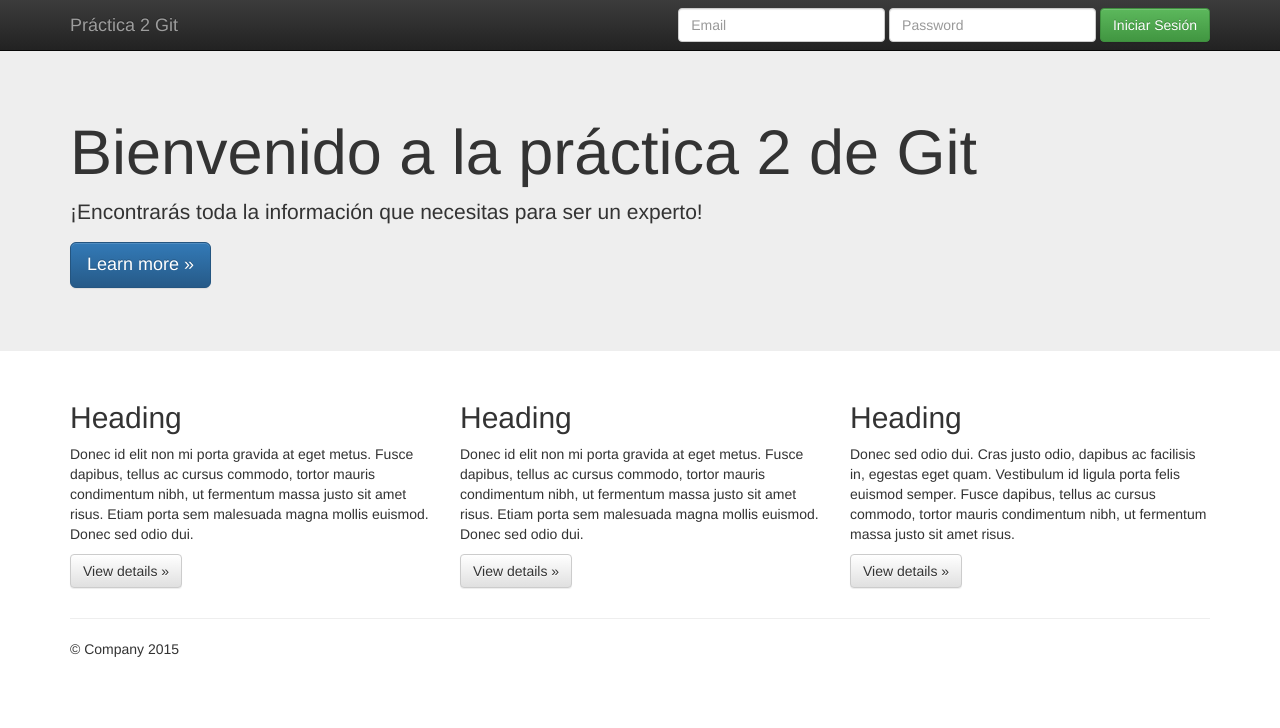
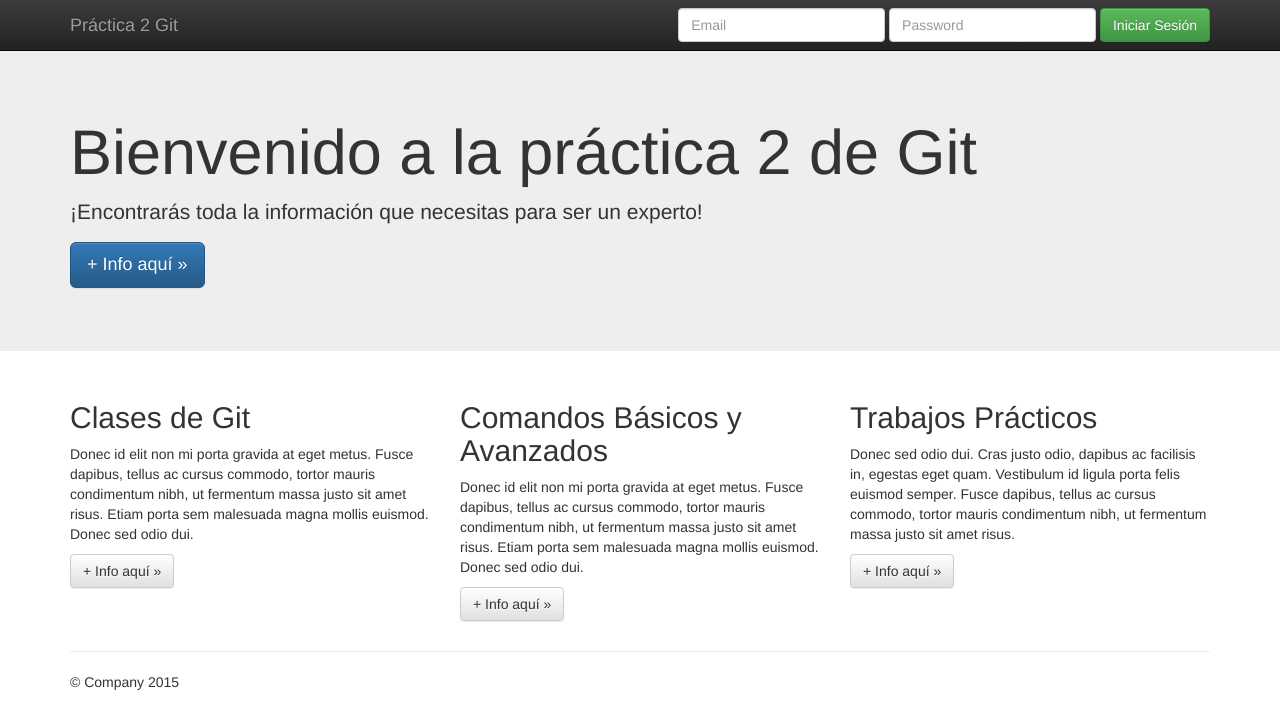
Before and after one commit to sofiamdo/TrabajoPractico2, a plain HTML site: page index.html in a window 1280 px wide. Drawn offline with nearby package versions, Linux system fonts and the light colour scheme.

Commit message:
Se actualiza archivo index.html funcionalidades Clases Git, Comandos, Trabajos Prácticos y botón + Info aquí

```diff
--- a/index.html
+++ b/index.html
@@ -57,7 +57,7 @@
       <div class="container">
         <h1>Bienvenido a la práctica 2 de Git</h1>
         <p>¡Encontrarás toda la información que necesitas para ser un experto!</p>
-        <p><a class="btn btn-primary btn-lg" href="#" role="button">Learn more &raquo;</a></p>
+        <p><a class="btn btn-primary btn-lg" href="#" role="button"> + Info aquí &raquo;</a></p>
       </div>
     </div>
 
@@ -65,19 +65,19 @@
       <!-- Example row of columns -->
       <div class="row">
         <div class="col-md-4">
-          <h2>Heading</h2>
+          <h2>Clases de Git</h2>
           <p>Donec id elit non mi porta gravida at eget metus. Fusce dapibus, tellus ac cursus commodo, tortor mauris condimentum nibh, ut fermentum massa justo sit amet risus. Etiam porta sem malesuada magna mollis euismod. Donec sed odio dui. </p>
-          <p><a class="btn btn-default" href="#" role="button">View details &raquo;</a></p>
+          <p><a class="btn btn-default" href="#" role="button"> + Info aquí &raquo;</a></p>
         </div>
         <div class="col-md-4">
-          <h2>Heading</h2>
+          <h2>Comandos Básicos y Avanzados</h2>
           <p>Donec id elit non mi porta gravida at eget metus. Fusce dapibus, tellus ac cursus commodo, tortor mauris condimentum nibh, ut fermentum massa justo sit amet risus. Etiam porta sem malesuada magna mollis euismod. Donec sed odio dui. </p>
-          <p><a class="btn btn-default" href="#" role="button">View details &raquo;</a></p>
+          <p><a class="btn btn-default" href="#" role="button"> + Info aquí &raquo;</a></p>
        </div>
         <div class="col-md-4">
-          <h2>Heading</h2>
+          <h2>Trabajos Prácticos</h2>
           <p>Donec sed odio dui. Cras justo odio, dapibus ac facilisis in, egestas eget quam. Vestibulum id ligula porta felis euismod semper. Fusce dapibus, tellus ac cursus commodo, tortor mauris condimentum nibh, ut fermentum massa justo sit amet risus.</p>
-          <p><a class="btn btn-default" href="#" role="button">View details &raquo;</a></p>
+          <p><a class="btn btn-default" href="#" role="button"> + Info aquí &raquo;</a></p>
         </div>
       </div>
 
```
